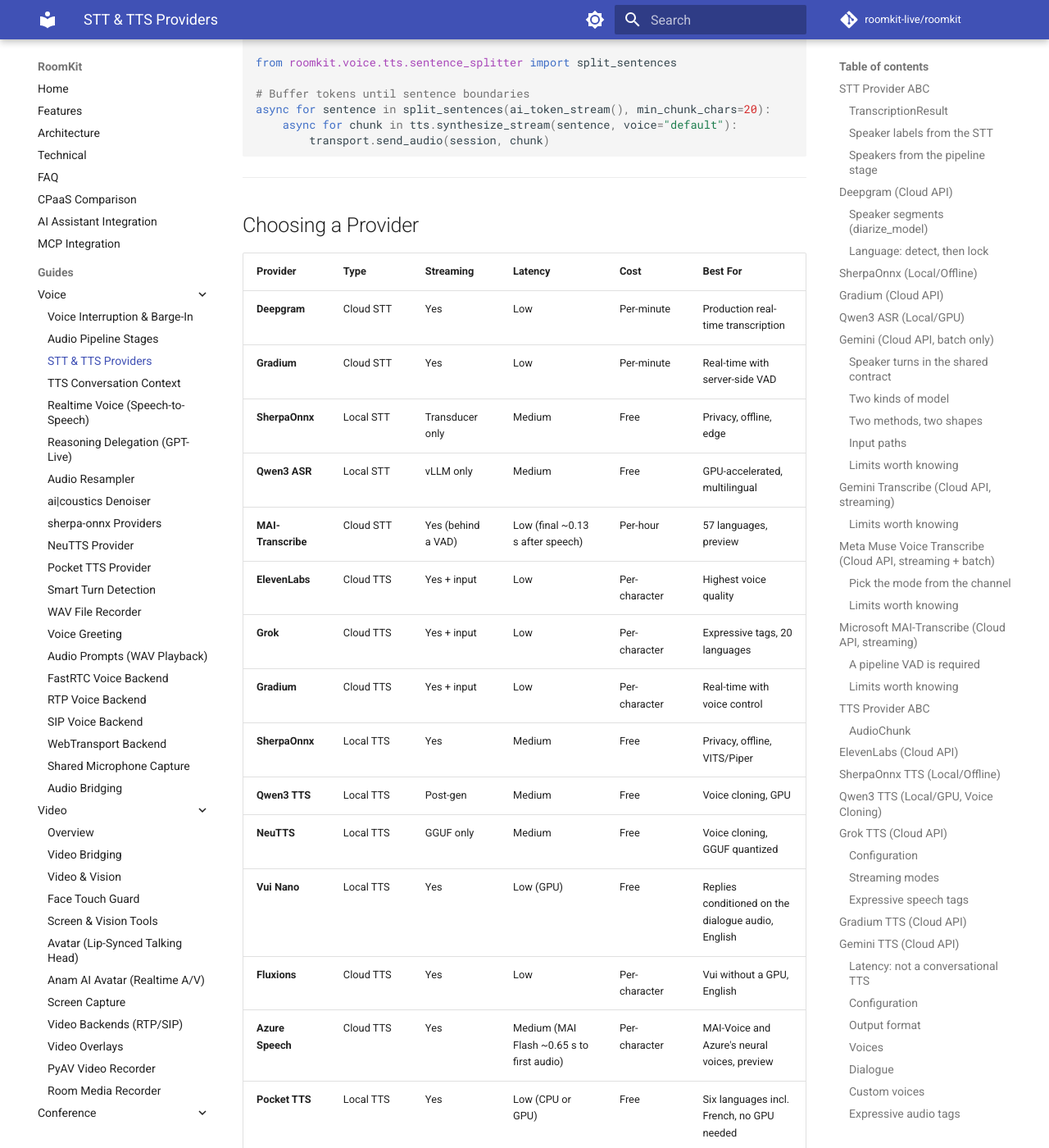
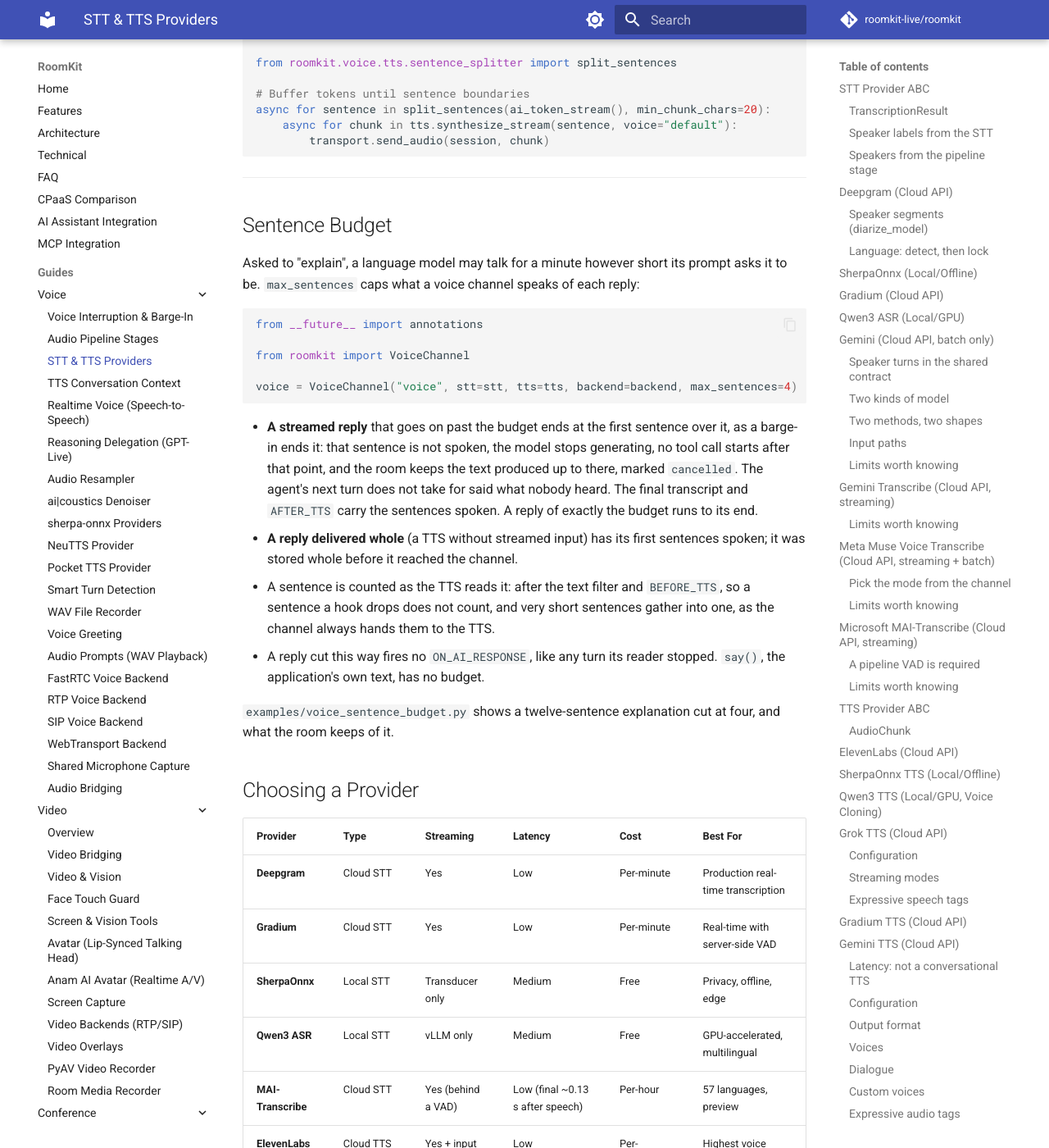
Before and after one commit to roomkit-live/roomkit-docs, an MkDocs documentation site: the page built from docs/guides/stt-tts-providers.md, in a window 1280 px wide and 1400 px high, scrolled down 45372 px. Shown: the whole window at 82% size. Built offline with MkDocs 1.6.1 and Material for MkDocs 9.7.7, drawn with Linux system fonts in a browser that asks for light colours; comment, search, counter and statistics services are not loaded.

Commit message:
docs(voice): the sentence budget, max_sentences (RMK-623)

````diff
--- a/docs/guides/stt-tts-providers.md
+++ b/docs/guides/stt-tts-providers.md
@@ -1942,6 +1942,37 @@ async for sentence in split_sentences(ai_token_stream(), min_chunk_chars=20):
 
 ---
 
+## Sentence Budget
+
+Asked to "explain", a language model may talk for a minute however short its
+prompt asks it to be. `max_sentences` caps what a voice channel speaks of each
+reply:
+
+```python
+from __future__ import annotations
+
+from roomkit import VoiceChannel
+
+voice = VoiceChannel("voice", stt=stt, tts=tts, backend=backend, max_sentences=4)
+```
+
+- **A streamed reply** that goes on past the budget ends at the first sentence
+  over it, as a barge-in ends it: that sentence is not spoken, the model stops
+  generating, no tool call starts after that point, and the room keeps the text
+  produced up to there, marked `cancelled`. The agent's next turn does not take
+  for said what nobody heard. The final transcript and `AFTER_TTS` carry the
+  sentences spoken. A reply of exactly the budget runs to its end.
+- **A reply delivered whole** (a TTS without streamed input) has its first
+  sentences spoken; it was stored whole before it reached the channel.
+- A sentence is counted as the TTS reads it: after the text filter and
+  `BEFORE_TTS`, so a sentence a hook drops does not count, and very short
+  sentences gather into one, as the channel always hands them to the TTS.
+- A reply cut this way fires no `ON_AI_RESPONSE`, like any turn its reader
+  stopped. `say()`, the application's own text, has no budget.
+
+`examples/voice_sentence_budget.py` shows a twelve-sentence explanation cut at
+four, and what the room keeps of it.
+
 ## Choosing a Provider
 
 | Provider | Type | Streaming | Latency | Cost | Best For |
````
Also changed, not shown: docs/features.md (+2 -0 lines).
